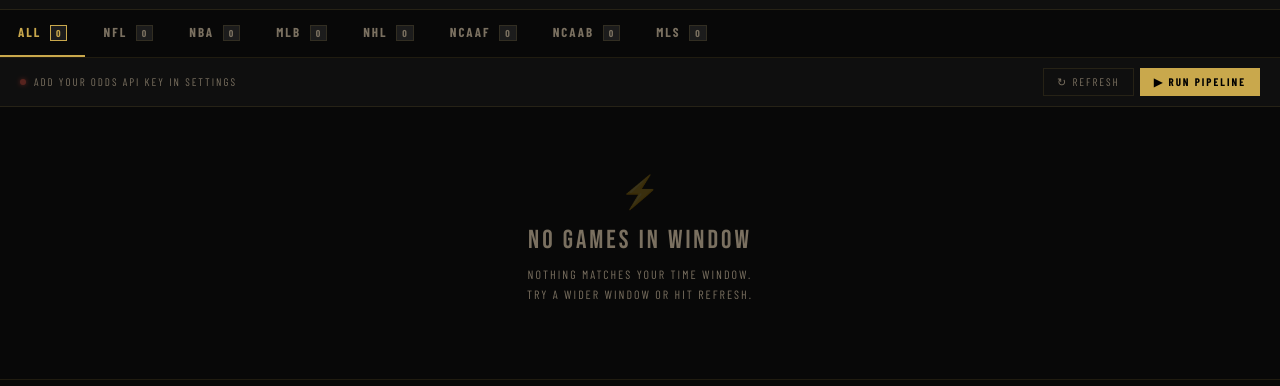
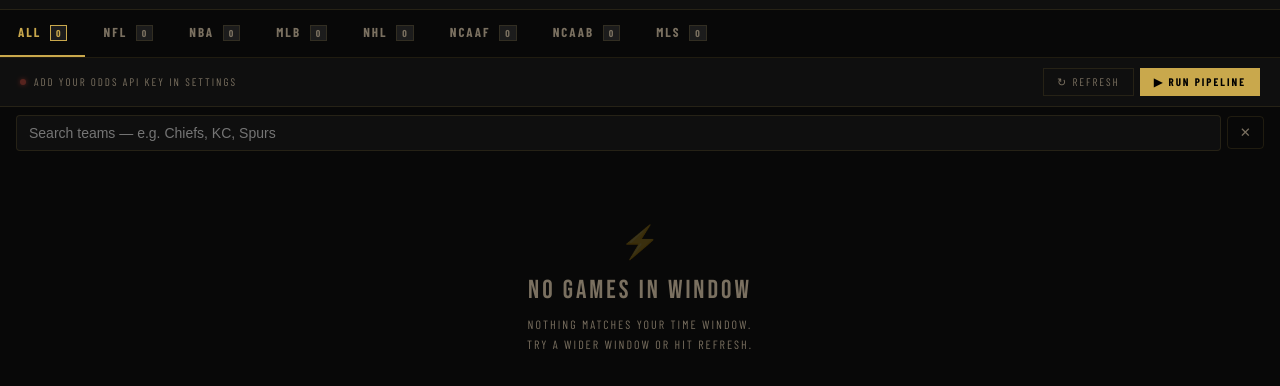
Before and after one commit to DhatWay/THE-EDGE, a plain HTML site: page matchups.html in a window 1280 px wide. Shown: the part 241-627 px from the top of the page. Drawn offline with nearby package versions, Linux system fonts and the light colour scheme; sample sign-in values are in the browser's storage; a web font is replaced by a local one.

Commit message:
Update matchups.html

```diff
--- a/matchups.html
+++ b/matchups.html
@@ -13,6 +13,7 @@
   <meta name="apple-mobile-web-app-status-bar-style" content="black-translucent" />
   <link rel="apple-touch-icon" href="icon-192.png" />
   <script src="edge-time.js"></script>
+  <script src="game-search.js"></script>
   <script src="power-engine.js"></script>
   <script src="algorithms.js"></script>
   <script src="governor.js"></script>
@@ -306,6 +307,7 @@
       </div>
     </div>
 
+    <div id="gameSearchBox" style="padding:0 16px"></div>
     <div class="games-section" id="gamesContainer">
       <div class="empty-state" id="emptyState">
         <div class="empty-icon">⚡</div>
@@ -926,11 +928,26 @@
 
     setTimeout(() => { try { renderInputAudit(); } catch {} }, 0);
 
+    // Search: filters the board as you type (team names, nicknames,
+    // initials like KC or SAS, sport names).
+    let gameSearch = null, searchQ = '';
+    document.addEventListener('DOMContentLoaded', () => {
+      if (window.EDGE_SEARCH) gameSearch = EDGE_SEARCH.mount(document.getElementById('gameSearchBox'),
+        { placeholder: 'Search teams — e.g. Chiefs, KC, Spurs', onChange: q => { searchQ = q; renderGames(); } });
+    });
     function renderGames() {
       const container = document.getElementById('gamesContainer');
-      const games = currentSport === 'all'
+      const inSport = currentSport === 'all'
         ? allGames
         : allGames.filter(g => g._sport === currentSport);
+      const games = searchQ && window.EDGE_SEARCH
+        ? inSport.filter(g => EDGE_SEARCH.matches(searchQ, [g.home_team, g.away_team], g._sport))
+        : inSport;
+      if (gameSearch) gameSearch.setCount(games.length, inSport.length);
+      if (searchQ && !games.length && inSport.length) {
+        container.innerHTML = `<div class="empty-state"><div class="empty-title">NO GAMES MATCH</div><div class="empty-sub">Nothing in this window matches "${String(searchQ).replace(/[<>&"]/g, '')}". Try part of a team name or its initials.</div></div>`;
+        return;
+      }
 
       if (games.length === 0) {
         container.innerHTML = `
```
